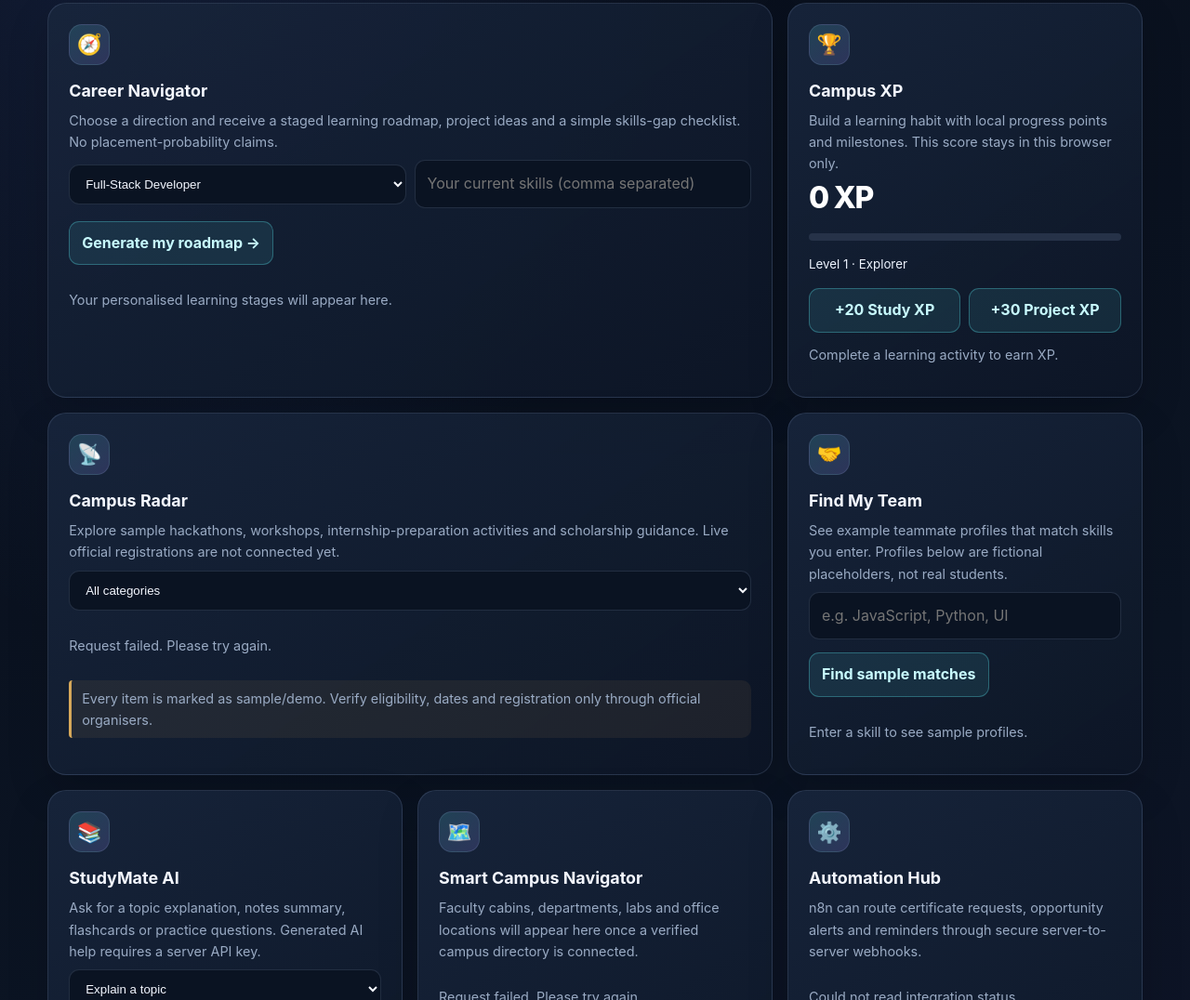
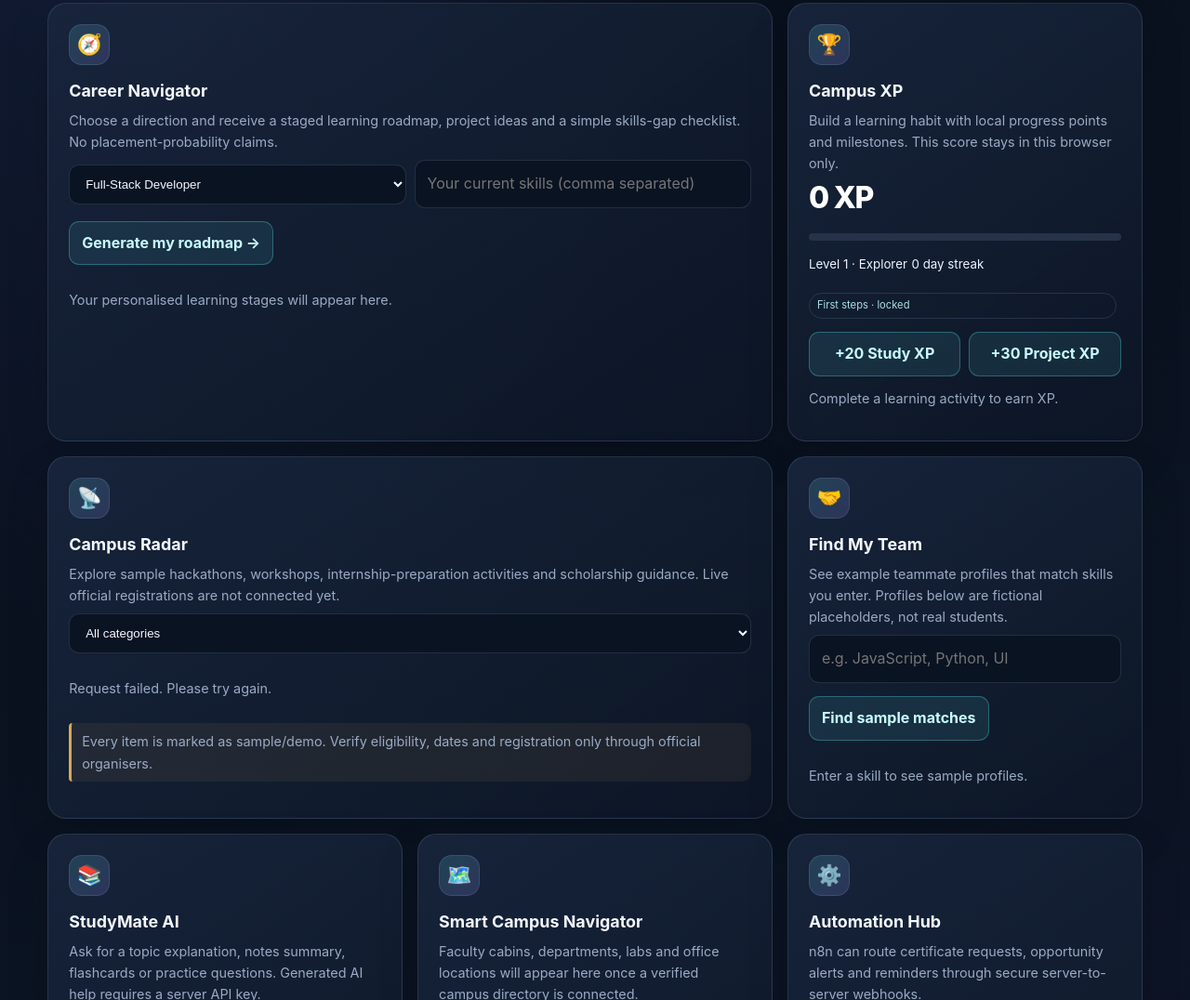
Before and after one commit to radhe-8075/devagya, a website: page public/index.html in a window 1280 px wide. Shown: the part 3056-4132 px from the top of the page at 93% size. Drawn offline with Linux system fonts and the light colour scheme; no server answers.

Commit message:
Add Campus XP streak and achievement display

```diff
--- a/public/index.html
+++ b/public/index.html
@@ -387,6 +387,8 @@
                         <div class="d2-metric" id="d2XpTotal">0 XP</div>
                         <div class="d2-progress"><span id="d2XpBar"></span></div>
                         <small id="d2XpLevel">Level 1 · Explorer</small>
+                        <small id="d2XpStreak">0 day streak</small>
+                        <div class="d2-list" id="d2XpBadges"><span class="d2-chip">First steps · locked</span></div>
                         <div class="d2-row">
                             <button class="d2-action" id="d2StudyXp" type="button">+20 Study XP</button>
                             <button class="d2-action" id="d2ProjectXp" type="button">+30 Project XP</button>
```
